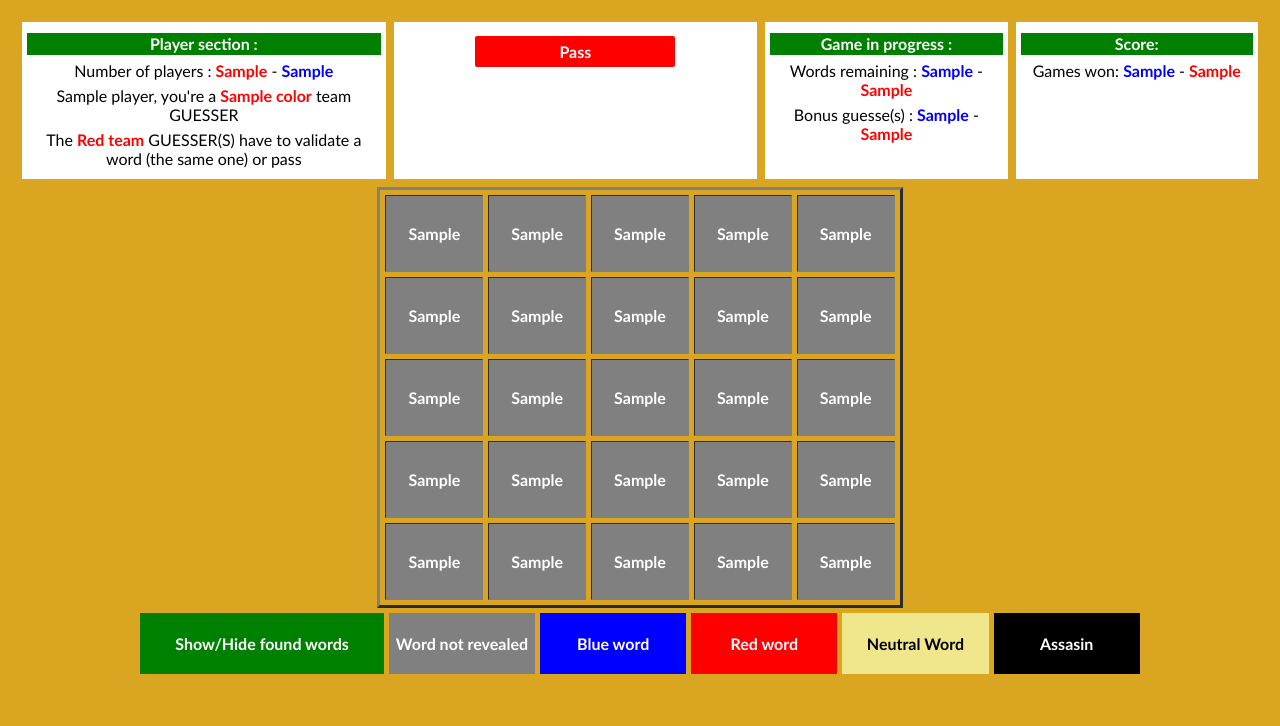
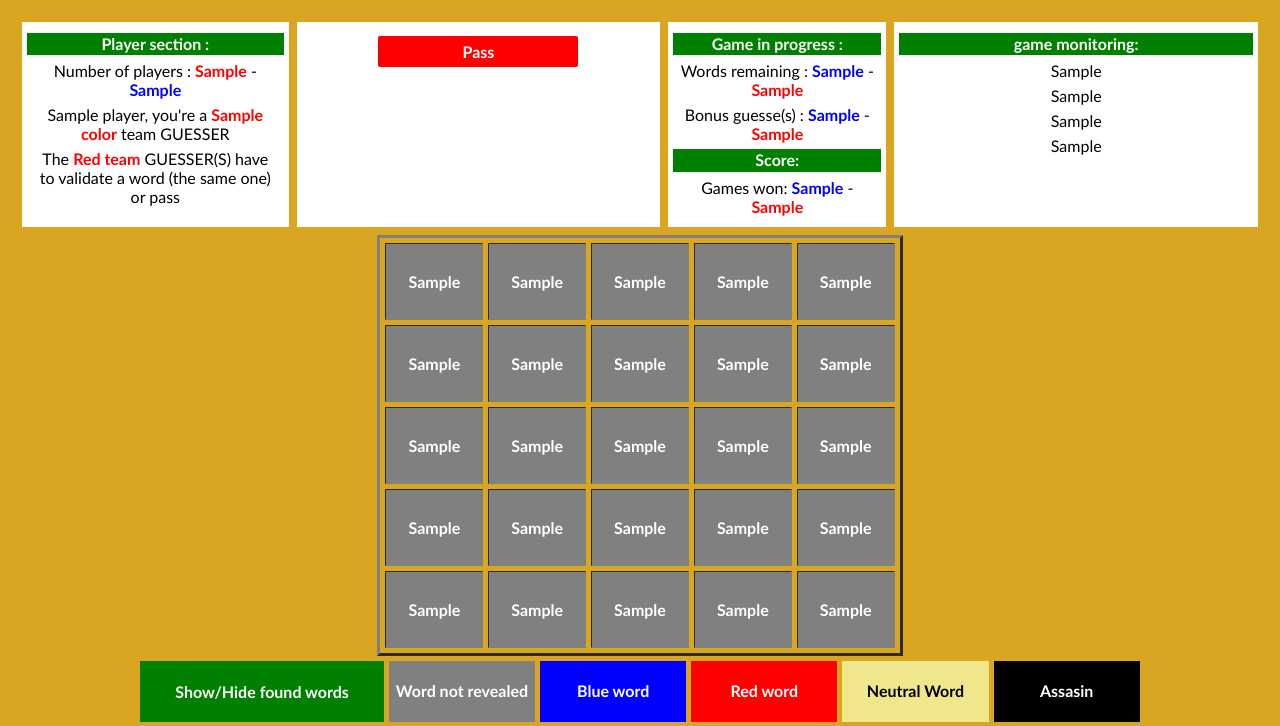
Before and after one commit to Lucas-M-96/CodeName, a Flask app: template templates/game.html in a window 1280 px wide. Shown: the top 726 px of the page. Run offline with Flask 2, Linux system fonts and the light colour scheme; the template is opened without the code that fills it: most values are stand-ins (such as "Sample title", 1, 10 or a date in 2020).

Commit message:
Ajout d'un URL pour test javascript et ajout d'un suivi des actions du jeu

```diff
--- a/intelligence.py
+++ b/intelligence.py
@@ -60,6 +60,9 @@ class Player:
         self.password = p
         self.affichage = 1
         self.replay = 0
+        self.actualiser_mots = 0
+        self.actualiser_role = 0
+        self.actualiser_nb_de_joueurs = 0
 
 
     def __str__(self):
@@ -110,6 +113,7 @@ class Lobby:
         self.red_players = 0
         self.blue_players = 0
         self.number_of_guesses = []
+        self.suivi_du_jeu = []
 
         # attributes for keeping track of the current gameturn
         self.current_guesse = None
@@ -278,6 +282,10 @@ class Lobby:
                     if given_guess < 25 and given_guess >= 0 :
                         self.guesses.append(given_guess)
                         card = self.deck[given_guess]
+                        action_a_ajouter = "- The " + team_color.name + " GUESSER(S) chose the word " + card.text
+                        self.suivi_du_jeu.append(action_a_ajouter)
+                        if len(self.suivi_du_jeu) > 4:
+                            del self.suivi_du_jeu[0]
                         if card.color == team_color:
                             self.current_guesse += 1
                             if team_color == Color.RED:
@@ -349,6 +357,10 @@ class Lobby:
                                 self.current_turn_type = TurnType.PROPOSAL
                     elif given_guess == 25:
                         out_of_guess = 1
+                        action_a_ajouter = "- The " + team_color.name + " GUESSER(S) chose to pass"
+                        self.suivi_du_jeu.append(action_a_ajouter)
+                        if len(self.suivi_du_jeu) > 4:
+                            del self.suivi_du_jeu[0]
                         if self.current_guesse == self.current_number_proposal:
                             if team_color == Color.RED:
                                 self.red_rest += 1
@@ -400,6 +412,10 @@ class Lobby:
             self.current_proposal = given_proposal
             self.current_number_proposal = number
             self.current_guesse = 0
+            action_a_ajouter = "- The " + team_color.name + " SPY propose : " + given_proposal + " in " + str(number)
+            self.suivi_du_jeu.append(action_a_ajouter)
+            if len(self.suivi_du_jeu) > 4:
+                del self.suivi_du_jeu[0]
             self.set_next_role()
             self.current_turn_type = TurnType.GUESS
 
--- a/main.py
+++ b/main.py
@@ -1,4 +1,4 @@
-from flask import Flask, render_template,request,redirect,url_for,session,flash
+from flask import Flask, render_template,request,redirect,url_for,session,flash, json
 from intelligence import *
 # from flask_sqlalchemy import SQLAlchemy
 
@@ -71,6 +71,8 @@ def start_menu():
 				except:
 					session["ID"] = 1"""
 				session["ID"] = max(list_games[session["game_id"]].players.keys())
+				session["nb_mots_trouvés"] = 0
+				session["Tour de jeu"] = list_games[session["game_id"]].current_role
 			else:
 				flash("informations are missing to add a new player. Please fill in all fields", "info")
 
@@ -121,6 +123,7 @@ def start_menu():
 @app.route("/game", methods=["POST","GET"])
 def game():
 	global list_games
+	list_games[session["game_id"]].message = ""
 	if request.method == "POST":
 		for i in range(0,25):
 			if request.form["submit"]==list_games[session["game_id"]].deck[i].text:
@@ -163,6 +166,18 @@ def game():
 	print(list_games[session["game_id"]].status())
 	return render_template("game.html", list_games=list_games)
 
+@app.route("/test_actualisation", methods=["POST","GET"])
+def test_actualisation():
+	if list_games[session["game_id"]].players[session["ID"]].actualiser_mots != len(list_games[session["game_id"]].guesses):
+		list_games[session["game_id"]].players[session["ID"]].actualiser_mots = len(list_games[session["game_id"]].guesses)
+		return "true"
+	if list_games[session["game_id"]].players[session["ID"]].actualiser_role != list_games[session["game_id"]].current_role:
+		list_games[session["game_id"]].players[session["ID"]].actualiser_role = list_games[session["game_id"]].current_role
+		return "true"
+	if list_games[session["game_id"]].players[session["ID"]].actualiser_nb_de_joueurs != len(list_games[session["game_id"]].players):
+		list_games[session["game_id"]].players[session["ID"]].actualiser_nb_de_joueurs = len(list_games[session["game_id"]].players)
+		return "true"
+
 if __name__=="__main__":
 	#db.create.all()
 	app.run(debug=True)
--- a/templates/game.html
+++ b/templates/game.html
@@ -137,15 +137,20 @@
    {% endif  %}
    </td>
 
-    <td valign="top" width=20% bgcolor="white">
+    <td valign="top" width=18% bgcolor="white">
         <p class="fondgreen">Game in progress : </p>
         <p class="smallspace">Words remaining : <span class="textblue">{{list_games[session["game_id"]].blue_guesses_left}}</span> - <span class="textred">{{list_games[session["game_id"]].red_guesses_left}}</span></p>
         <p class="smallspace">Bonus guesse(s) : <span class="textblue">{{list_games[session["game_id"]].blue_rest}}</span> - <span class="textred">{{list_games[session["game_id"]].red_rest}}</span></p>
-   </td>
-
-    <td valign="top" width=20% bgcolor="white">
         <p class="fondgreen">Score: </p>
         <p>Games won: <span class="textblue">{{list_games[session["game_id"]].blue_wins}}</span> - <span class="textred">{{list_games[session["game_id"]].red_wins}}</span></p>
+    </td>
+
+    <td valign="top" width=30% bgcolor="white">
+        <p class="fondgreen">game monitoring: </p>
+        <p>{{list_games[session["game_id"]].suivi_du_jeu[3]}}</p>
+        <p>{{list_games[session["game_id"]].suivi_du_jeu[2]}}</p>
+        <p>{{list_games[session["game_id"]].suivi_du_jeu[1]}}</p>
+        <p>{{list_games[session["game_id"]].suivi_du_jeu[0]}}</p>
     </td>
 
 
```
Also changed, not shown: other parts of templates/game.html (+2 -2 lines).
